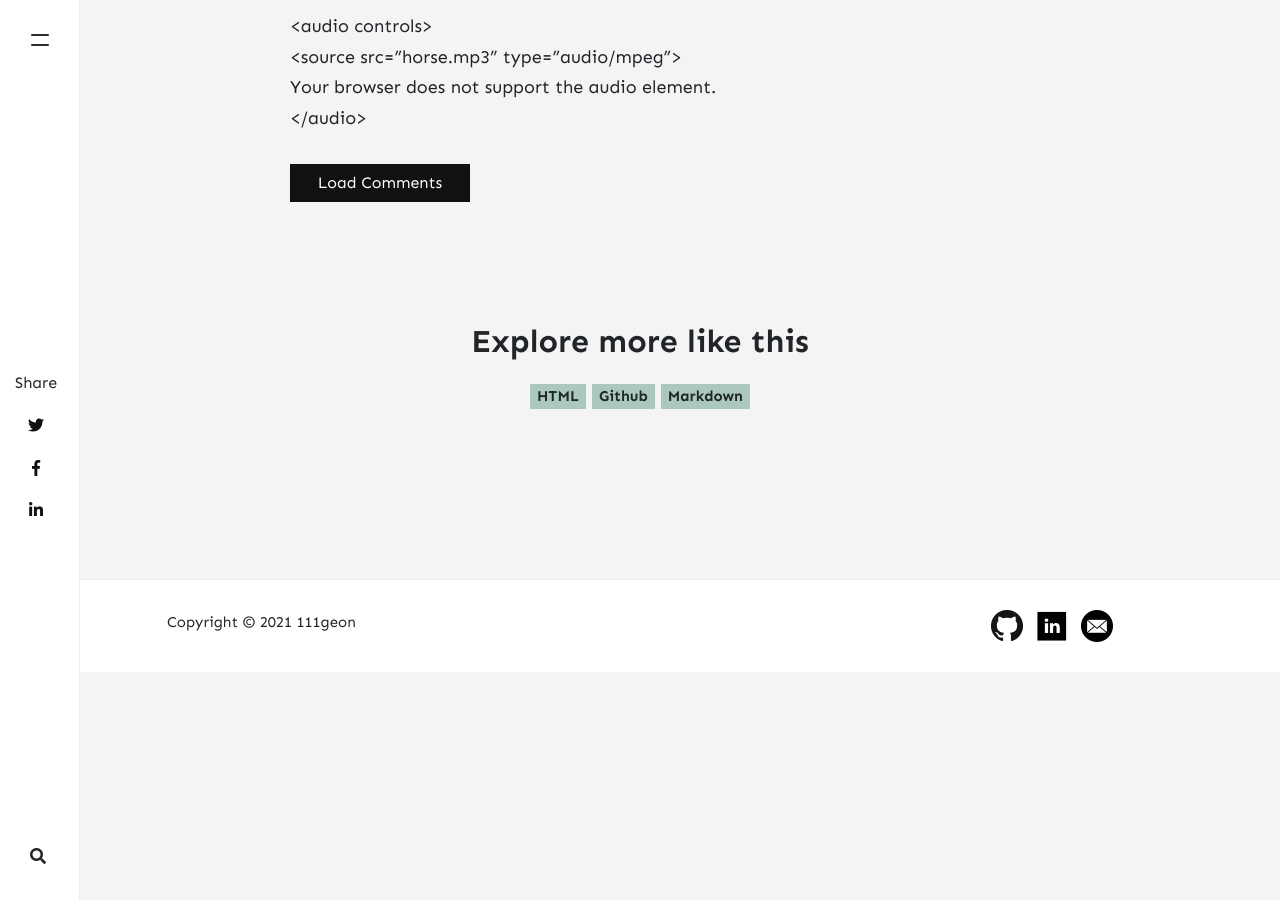
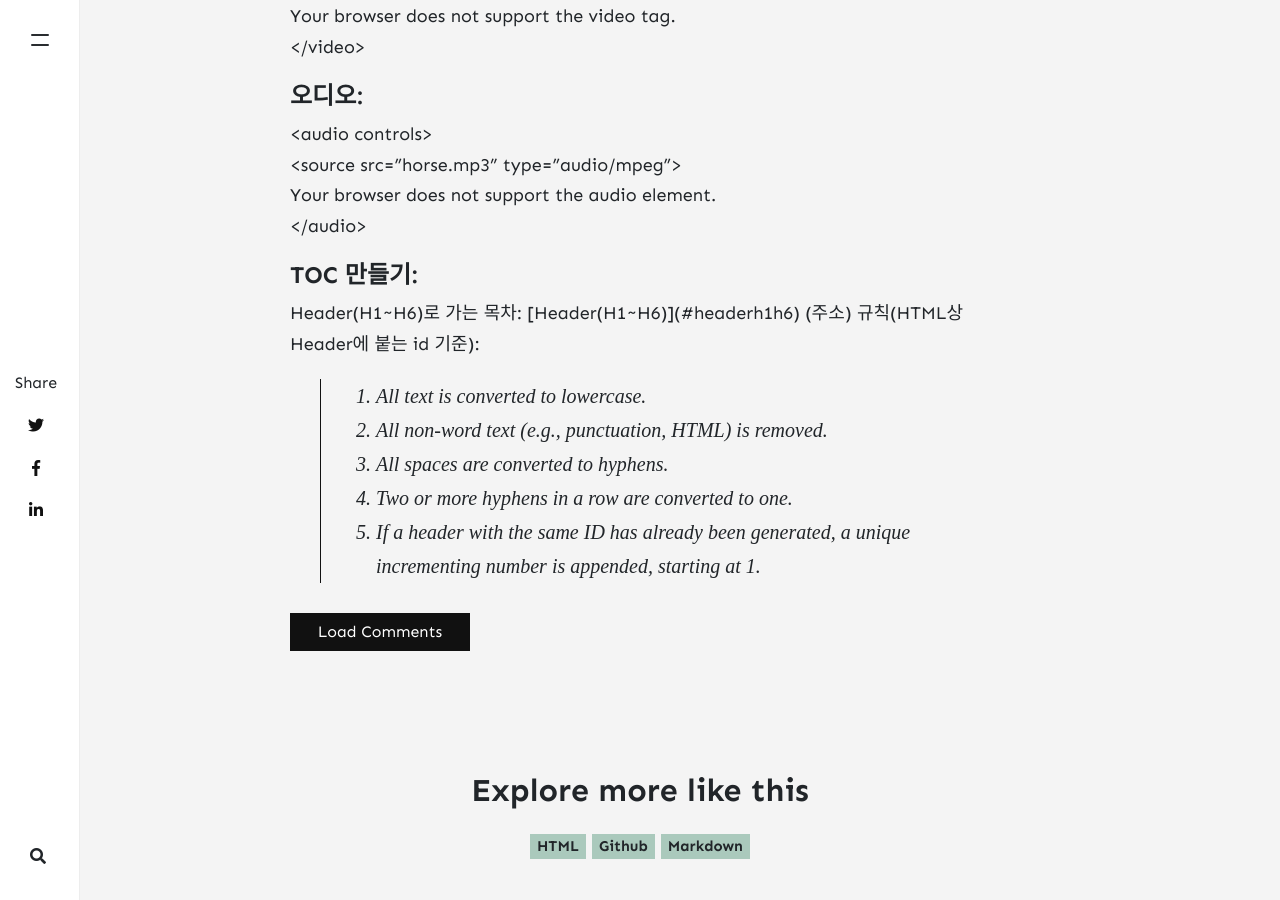
Before and after one commit to 111geon/111geon.github.io, a Jekyll site: the page built from _posts/2021-03-13-Markdown.md, in a window 1280 px wide and 900 px high, scrolled down 3677 px. Built offline with Jekyll 4.4.1, drawn with Linux system fonts in a browser that asks for light colours; nearby versions of some CDN libraries; comment, search, counter and statistics services are not loaded; before the commit the page ends 4349 px from its top, so only the background shows below that; some of the changed text lies outside the part shown.

Commit message:
markdown post

```diff
--- a/_posts/2021-03-13-Markdown.md
+++ b/_posts/2021-03-13-Markdown.md
@@ -7,7 +7,7 @@
 image: assets/images/2021-03-13-Markdown/1200px-Markdown-mark.svg.png
 ---
 
-> 👻 Markdown에 대한 간단 정리
+> Markdown에 대한 간단 정리 👻
 
 ---
 
@@ -46,6 +46,11 @@
 
 #### 목록 만들기:
 숫자, '*', '+', '-' 앞에 붙이기.
+앞에 스페이스 4개가 있으면 하위 목록으로 표현 가능.
+1. a
+    1.1. b
+    1.2. c
+2. d
 
 #### 코드:
 코드 블록:
@@ -97,3 +102,12 @@
   \<source src="horse.mp3" type="audio/mpeg"\>
 Your browser does not support the audio element.
 \</audio\>
+
+#### TOC 만들기:
+Header(H1~H6)로 가는 목차: \[Header\(H1~H6\)\]\(#headerh1h6\)
+\(주소\) 규칙(HTML상 Header에 붙는 id 기준):
+> 1. All text is converted to lowercase.
+> 2. All non-word text (e.g., punctuation, HTML) is removed.
+> 3. All spaces are converted to hyphens.
+> 4. Two or more hyphens in a row are converted to one.
+> 5. If a header with the same ID has already been generated, a unique incrementing number is appended, starting at 1.
```
